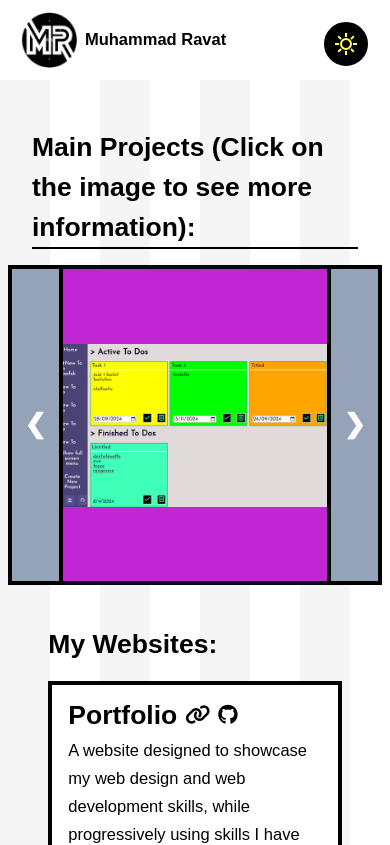
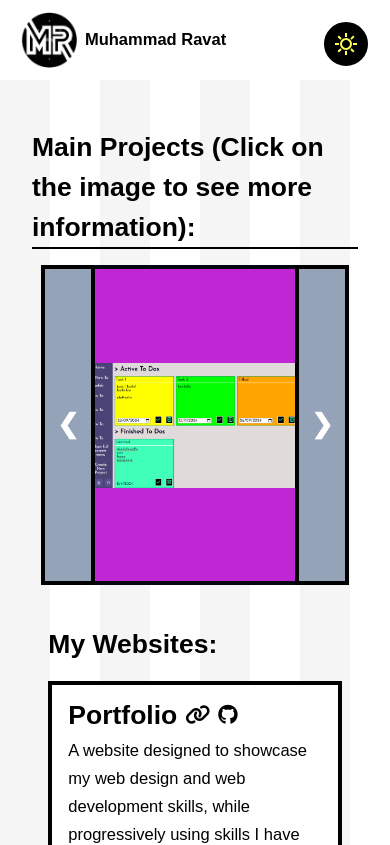
Before and after one commit to m0ravat/Portfolio-React-, a React (Vite) app in the folder my-first-react-app/: page /projects in a window 390 px wide. Shown: the top 845 px of the page. Built offline with nearby package versions, Linux system fonts and the light colour scheme.

Commit message:
adjusted project slide width

```diff
--- a/my-first-react-app/src/MainPages/Pages/Projects/projects.jsx
+++ b/my-first-react-app/src/MainPages/Pages/Projects/projects.jsx
@@ -46,7 +46,7 @@ function Project(){
             <TopNav />
             <div className="p-8 mt-20">
             <h1 className='text-large font-bold border-b-2 border-black mb-4 dark:border-white text-black dark:text-white '>Main Projects (Click on the image to see more information): </h1>
-                <div className="slideshow-container w-[90%] relative mx-auto">
+                <div className="slideshow-container w-[70%] md:w-[90%] relative mx-auto">
                     <ProjectSlides slides = {highlights} />
                 </div>
             <ProjectsRef websites = {websites} />
```
